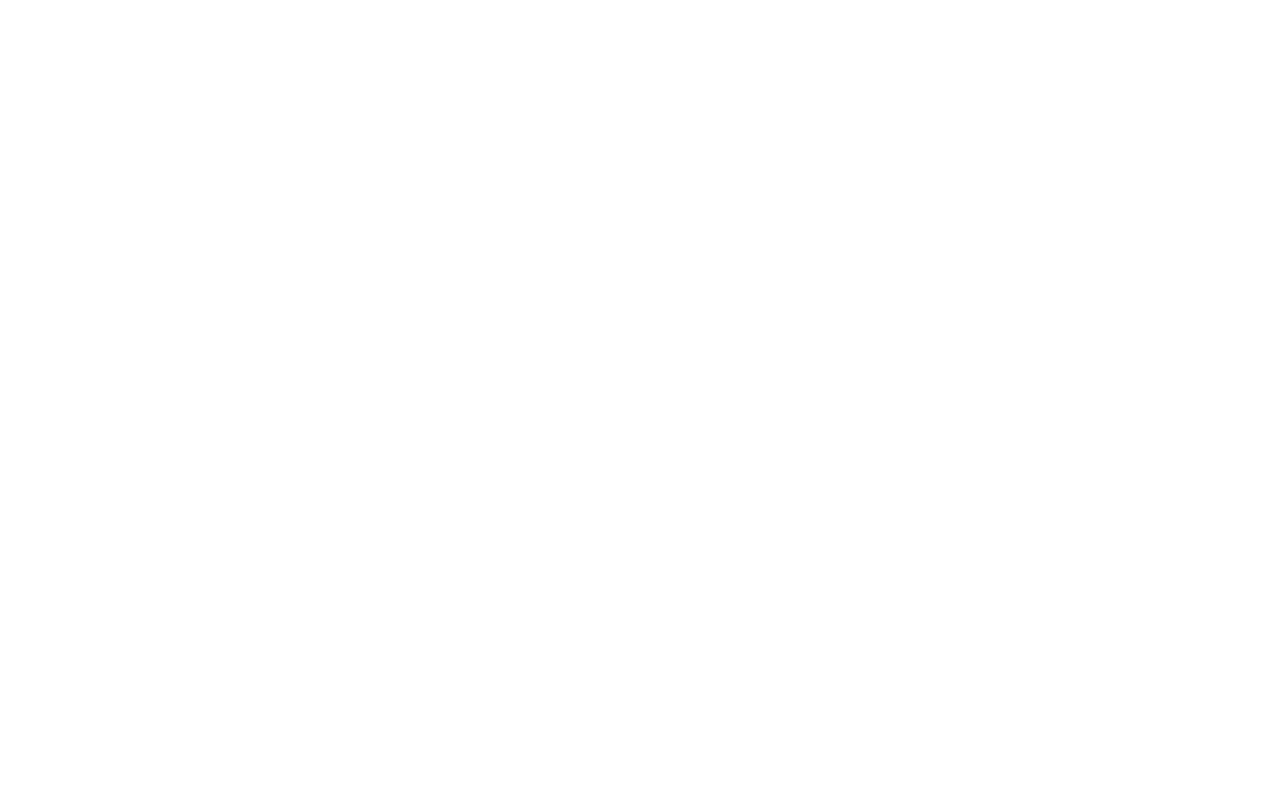
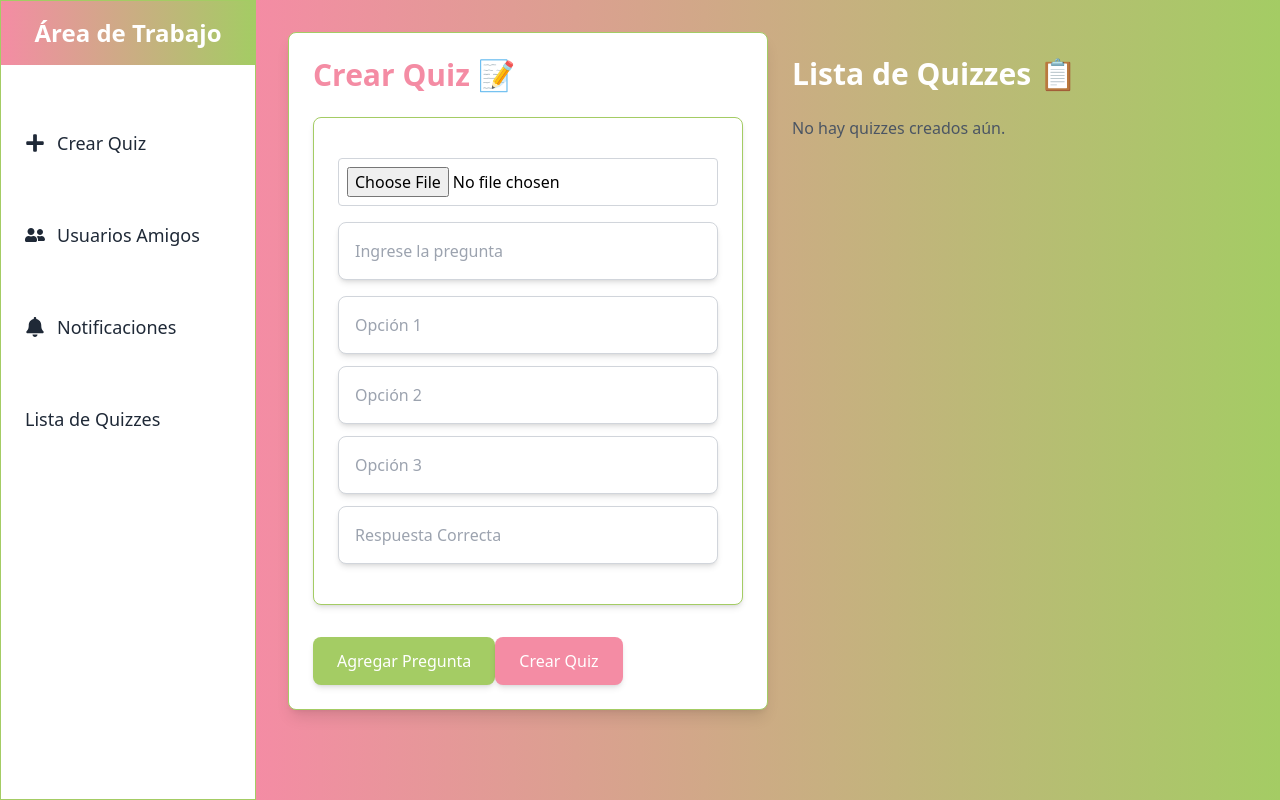
Before and after one commit to proyect-dev-girls/Test-class, a React app in the folder Frond/quizclass/: page /crear-quiz in a window 1280 px wide. Before the commit this address had no page. Built offline with nearby package versions, Linux system fonts and the light colour scheme; the HTML template or start-up script is replaced by a standard one.

Commit message:
se creo los formularios de quiz y se mostro en una lista

```diff
--- a/Frond/quizclass/src/components/DashboardAdmin/sindebar/Sidebar.jsx
+++ b/Frond/quizclass/src/components/DashboardAdmin/sindebar/Sidebar.jsx
@@ -37,6 +37,14 @@ const Sidebar = () => {
               <span className="text-lg">Notificaciones</span>
             </Link>
           </li>
+          <li className="mb-8">
+            <Link
+              to="/lista-quizzes"
+              className="flex items-center p-4 rounded-lg hover:bg-[#f48ca4] hover:text-white transition-colors duration-300 ease-in-out"
+            >
+              <span className="text-lg">Lista de Quizzes</span>
+            </Link>
+          </li>
         </ul>
       </nav>
     </div>
--- /dev/null
+++ b/Frond/quizclass/src/components/DashboardAdmin/sindebar/quiz/ListQuiz.jsx
@@ -0,0 +1,39 @@
+// src/components/Sidebar/Quiz/ListarQuiz.jsx
+
+import React from 'react';
+
+const ListarQuiz = ({ quizzes }) => {
+  return (
+    <div className="lg:w-1/2 p-6">
+      <h1 className="text-3xl font-bold mb-6 text-[#ffff]">Lista de Quizzes 📋</h1>
+      {quizzes.length === 0 ? (
+        <p className="text-gray-600">No hay quizzes creados aún.</p>
+      ) : (
+        quizzes.map((q, index) => (
+          <div
+            key={index}
+            className="bg-white p-6 mb-4 rounded-lg shadow-md border border-[#a4cc64] transition-transform transform hover:scale-105"
+          >
+            <div className="mb-4 flex justify-center">
+              {q.image && (
+                <img
+                  src={q.image}
+                  alt="Imagen del quiz"
+                  className="w-20 h-20 object-cover rounded-md border border-[#a4cc64]"
+                />
+              )}
+            </div>
+            <h2 className="text-xl font-semibold mb-4">Quiz {index + 1}</h2>
+            {q.question && <p className="mb-2 text-gray-700">{q.question}</p>}
+            {q.options.map((option, optionIndex) => (
+              <p key={optionIndex} className="mb-1 text-gray-600">{`Opción ${optionIndex + 1}: ${option}`}</p>
+            ))}
+            {q.answer && <p className="font-semibold text-[#a4cc64]">Respuesta Correcta: {q.answer}</p>}
+          </div>
+        ))
+      )}
+    </div>
+  );
+};
+
+export default ListarQuiz;
--- a/Frond/quizclass/src/components/DashboardAdmin/sindebar/quiz/crearQuiz.jsx
+++ b/Frond/quizclass/src/components/DashboardAdmin/sindebar/quiz/crearQuiz.jsx
@@ -0,0 +1,127 @@
+// src/components/Sidebar/Quiz/CrearQuiz.jsx
+
+import React, { useState } from 'react';
+import ListarQuiz from './ListQuiz';
+import Sidebar from '../Sidebar';
+
+const CrearQuiz = () => {
+  const [questions, setQuestions] = useState([{ question: '', options: ['', '', ''], answer: '', image: '' }]);
+  const [quizzes, setQuizzes] = useState([]);
+
+  const handleQuestionChange = (index, event) => {
+    const newQuestions = [...questions];
+    newQuestions[index].question = event.target.value;
+    setQuestions(newQuestions);
+  };
+
+  const handleOptionChange = (questionIndex, optionIndex, event) => {
+    const newQuestions = [...questions];
+    newQuestions[questionIndex].options[optionIndex] = event.target.value;
+    setQuestions(newQuestions);
+  };
+
+  const handleAnswerChange = (index, event) => {
+    const newQuestions = [...questions];
+    newQuestions[index].answer = event.target.value;
+    setQuestions(newQuestions);
+  };
+
+  const handleImageChange = (index, event) => {
+    const file = event.target.files[0];
+    const newQuestions = [...questions];
+    if (file) {
+      const reader = new FileReader();
+      reader.onloadend = () => {
+        newQuestions[index].image = reader.result;
+        setQuestions(newQuestions);
+      };
+      reader.readAsDataURL(file);
+    }
+  };
+
+  const addQuestion = () => {
+    setQuestions([...questions, { question: '', options: ['', '', ''], answer: '', image: '' }]);
+  };
+
+  const handleSubmit = () => {
+    setQuizzes(questions);
+    setQuestions([{ question: '', options: ['', '', ''], answer: '', image: '' }]);
+  };
+
+  return (
+    <div className="flex">
+      <div className="w-64">
+        {/* Incluye aquí tu Sidebar */}
+        <Sidebar/>
+      </div>
+      <div className="flex-1 p-8 bg-gradient-to-r from-[#f48ca4] to-[#a4cc64]">
+        <div className="flex flex-col lg:flex-row">
+          <div className="lg:w-1/2 p-6 bg-white rounded-lg shadow-lg border border-[#a4cc64] mb-8 mx-auto lg:mx-0">
+            <h1 className="text-3xl font-bold mb-6 text-[#f48ca4]">Crear Quiz 📝</h1>
+            {questions.map((q, questionIndex) => (
+              <div
+                key={questionIndex}
+                className="bg-white p-6 mb-4 rounded-lg shadow-md border border-[#a4cc64] transition-transform transform hover:scale-105"
+              >
+                <div className="mb-4 flex justify-center">
+                  {q.image && (
+                    <img
+                      src={q.image}
+                      alt="Imagen de la pregunta"
+                      className="w-20 h-20 object-cover rounded-md border border-[#a4cc64]"
+                    />
+                  )}
+                </div>
+                <input
+                  type="file"
+                  accept="image/*"
+                  onChange={(e) => handleImageChange(questionIndex, e)}
+                  className="w-full mb-4 p-2 border border-gray-300 rounded transition-shadow duration-300 ease-in-out hover:shadow-lg"
+                />
+                <input
+                  type="text"
+                  value={q.question}
+                  onChange={(e) => handleQuestionChange(questionIndex, e)}
+                  placeholder="Ingrese la pregunta"
+                  className="w-full mb-4 p-4 border border-gray-300 rounded-lg shadow-md focus:outline-none focus:ring-2 focus:ring-[#a4cc64] transition-shadow duration-300 ease-in-out hover:shadow-lg"
+                />
+                {q.options.map((option, optionIndex) => (
+                  <input
+                    key={optionIndex}
+                    type="text"
+                    value={option}
+                    onChange={(e) => handleOptionChange(questionIndex, optionIndex, e)}
+                    placeholder={`Opción ${optionIndex + 1}`}
+                    className="w-full mb-3 p-4 border border-gray-300 rounded-lg shadow-md focus:outline-none focus:ring-2 focus:ring-[#a4cc64] transition-shadow duration-300 ease-in-out hover:shadow-lg"
+                  />
+                ))}
+                <input
+                  type="text"
+                  value={q.answer}
+                  onChange={(e) => handleAnswerChange(questionIndex, e)}
+                  placeholder="Respuesta Correcta"
+                  className="w-full mb-4 p-4 border border-gray-300 rounded-lg shadow-md focus:outline-none focus:ring-2 focus:ring-[#a4cc64] transition-shadow duration-300 ease-in-out hover:shadow-lg"
+                />
+              </div>
+            ))}
+            <button
+              onClick={addQuestion}
+              className="bg-[#a4cc64] text-white px-6 py-3 rounded-lg hover:bg-[#8bbd4e] transition-colors duration-300 ease-in-out shadow-md"
+            >
+              Agregar Pregunta
+            </button>
+            <button
+              onClick={handleSubmit}
+              className="bg-[#f48ca4] text-white px-6 py-3 rounded-lg hover:bg-[#e07b9f] mt-4 transition-colors duration-300 ease-in-out shadow-md"
+            >
+              Crear Quiz
+            </button>
+          </div>
+          <ListarQuiz quizzes={quizzes} />
+        </div>
+      </div>
+    </div>
+  );
+};
+
+export default CrearQuiz;
--- a/Frond/quizclass/src/routes/AppRoutes.jsx
+++ b/Frond/quizclass/src/routes/AppRoutes.jsx
@@ -2,12 +2,16 @@ import React from 'react';
 import { BrowserRouter as Router, Routes, Route } from 'react-router-dom';
 import { Home } from '../page/Home';
 import { Dashboard } from '../page/AdminProfe';
+import CrearQuiz from '../components/DashboardAdmin/sindebar/quiz/crearQuiz';
+import ListaQuizzes from '../components/DashboardAdmin/sindebar/quiz/ListQuiz';
 
 const AppRouter = () => {
     return (
       <Router>
         <Routes>
           <Route path="/" element={<Home/>}/>
+          <Route path="/crear-quiz" element={<CrearQuiz />} />
+          <Route path="/lista-quizzes" element={<ListaQuizzes/>} />
 
           <Route path="/Dashoard" element={<Dashboard/>}/>
 
```
Also changed, not shown: Frond/quizclass/src/components/DashboardAdmin/sindebar/alumnos/Alumnos.jsx (added), Frond/quizclass/src/components/DashboardAdmin/sindebar/notificaciones/notificacion.jsx (added).
